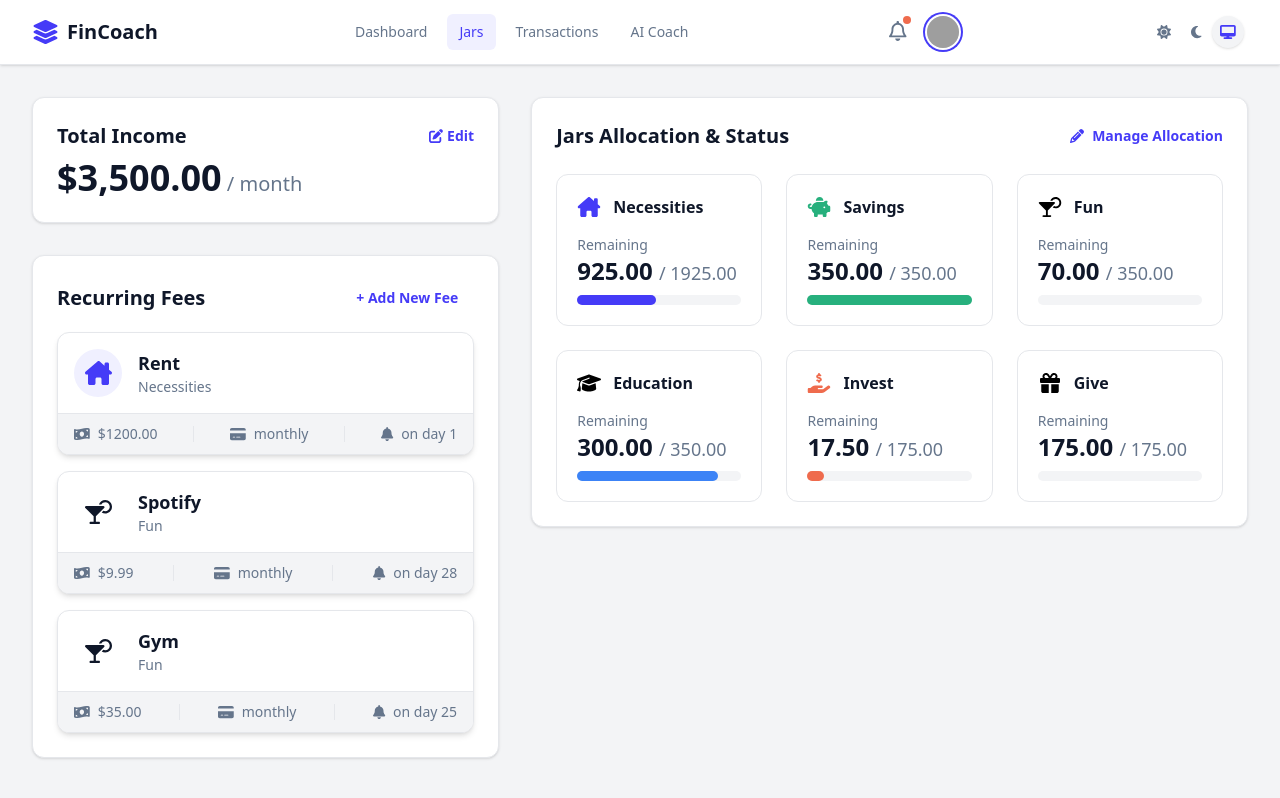
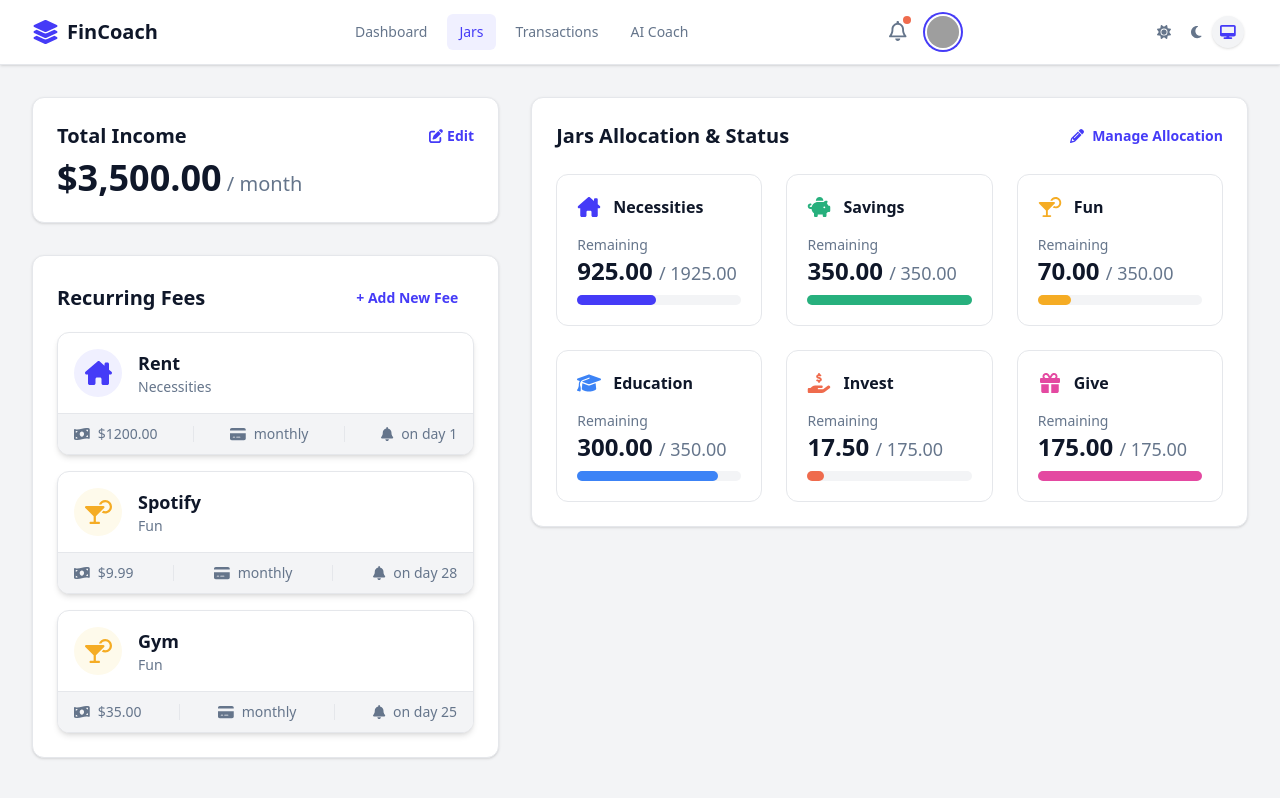
Before and after one commit to HCMUS-HQHuy/VPBANK-HACKATHON, a React (Vite) app: page /jars in a window 1280 px wide. Built offline with nearby package versions, Linux system fonts and the light colour scheme; grey boxes are pictures that could not be loaded.

Commit message:
refactor: update JarsIcon structure and improve color handling in components

```diff
--- a/src/components/dashboard/JarsAllocation.jsx
+++ b/src/components/dashboard/JarsAllocation.jsx
@@ -1,24 +1,19 @@
 import { FontAwesomeIcon } from '@fortawesome/react-fontawesome';
-// CHANGED: Import the data from its new file
-import JarsIcon from '@/utils/JarsIcon'; // Assuming JarsIcon is an object with jar details
+import JarsIcon from '@/utils/JarsIcon';
 
 const JarsAllocation = () => {
     return (
         <>
             <div className="flex justify-between items-center mb-6">
-                {/* CHANGED: Replaced hardcoded colors with theme-aware classes */}
                 <h3 className="text-xl font-bold text-text-primary">Jars Allocation</h3>
                 <a href="#" className="text-sm font-semibold text-text-accent hover:underline">Details »</a>
             </div>
 
             <div className="grid grid-cols-3 gap-y-6 text-center">
-                {/* CHANGED: Destructure 'themeColor' instead of 'background' and 'color' */}
-                {Object.values(JarsIcon).map(({ label, percent, icon, colorLight, color }) => {
-                    const background = `bg-${colorLight}`;
-                    const iconColor =  `text-${color}`;
+                {Object.values(JarsIcon).map(({ label, percent, icon, bgLight, color }) => {
                     return (
                         <div key={label} className="flex flex-col items-center">
-                            <div className={`w-12 h-12 rounded-full flex items-center justify-center ${background} ${iconColor} text-xl`}>
+                            <div className={`w-12 h-12 rounded-full flex items-center justify-center ${bgLight} ${color} text-xl`}>
                                 <FontAwesomeIcon icon={icon} />
                             </div>
 
--- a/src/components/jars/JarsAllocationCard.jsx
+++ b/src/components/jars/JarsAllocationCard.jsx
@@ -2,17 +2,13 @@ import { FontAwesomeIcon } from '@fortawesome/react-fontawesome';
 import { faPencil } from '@fortawesome/free-solid-svg-icons';
 import JarsIcon from '@/utils/JarsIcon';
 
-const JarCard = ({ icon, color, name, remaining, total }) => {
+const JarCard = ({ icon, name, remaining, total, color, bgColor }) => {
   const percentage = remaining * 100 /total;
-  const themeColor = `bg-${color}`;
-  const iconColor =  `text-${color}`;
-  console.log(themeColor);
-  console.log(iconColor);
   return (
     <div className={`relative p-5 border border-border rounded-xl flex flex-col bg-card hover:bg-card-secondary`}>
         <div className="flex justify-between items-center">
             <div className="flex items-center gap-3">
-                <FontAwesomeIcon icon={icon} className={`text-xl w-6 text-center ${iconColor}`}/>
+                <FontAwesomeIcon icon={icon} className={`text-xl w-6 text-center ${color}`}/>
                 <h4 className="font-bold text-text-primary">{name}</h4>
             </div>
         </div>
@@ -24,7 +20,7 @@ const JarCard = ({ icon, color, name, remaining, total }) => {
         </div>
         <div className="mt-2">
             <div className="w-full bg-card-secondary rounded-full h-2.5">
-                <div className={`${themeColor} h-2.5 rounded-full`} style={{ width: `${percentage}%` }}></div>
+                <div className={`${bgColor} h-2.5 rounded-full`} style={{ width: `${percentage}%` }}></div>
             </div>
         </div>
     </div>
@@ -69,11 +65,12 @@ const JarsAllocationCard = () => {
             </a>
         </div>
         <div className="grid grid-cols-1 sm:grid-cols-2 xl:grid-cols-3 gap-6">
-          {Object.values(JarsIcon).map(({ label, icon, color }) => (
+          {Object.values(JarsIcon).map(({ label, icon, color, bg }) => (
             <JarCard
               key={label}
               icon={icon}
               color={color}
+              bgColor={bg}
               name={label}
               remaining={data[label].remaining}
               total={data[label].total} />
--- a/src/components/jars/RecurringFeesCard.jsx
+++ b/src/components/jars/RecurringFeesCard.jsx
@@ -13,16 +13,14 @@ const RecurringFeeItem = ({
     alert,
     icon,
     color,
-    themeColor
+    bgLight
 }) => {
-    const iconColor =  `text-${color}`;
-    const iconBg =  `bg-${themeColor}`;
     return (
         <div className="bg-card border border-border rounded-xl shadow-md text-text-primary overflow-hidden">
             <div className="p-4 flex justify-between items-center">
                 <div className="flex items-center gap-4">
-                    <div className={`w-12 h-12 ${iconBg} rounded-full flex items-center justify-center`}>
-                        <FontAwesomeIcon icon={icon} className={`text-2xl ${iconColor}`} />
+                    <div className={`w-12 h-12 ${bgLight} rounded-full flex items-center justify-center`}>
+                        <FontAwesomeIcon icon={icon} className={`text-2xl ${color}`} />
                     </div>
                     <div>
                         <h3 className="font-bold text-lg text-text-primary">{name}</h3>
@@ -55,7 +53,7 @@ const RecurringFeesCard = () => {
     const mapFeeToCardProps = (fee) => {
         const icon = JarsIcon[fee.target_jar].icon;
         const color = JarsIcon[fee.target_jar].color;
-        const colorLight = JarsIcon[fee.target_jar].colorLight;
+        const bgLight = JarsIcon[fee.target_jar].bgLight;
 
         let alertText = `on day ${fee.pattern_details[0]}`;
         return {
@@ -65,7 +63,7 @@ const RecurringFeesCard = () => {
             jar: fee.target_jar,
             alert: alertText,
             icon: icon,
-            themeColor: colorLight,
+            bgLight: bgLight,
             color: color
         };
     };
--- a/src/utils/JarsIcon.js
+++ b/src/utils/JarsIcon.js
@@ -1,49 +1,67 @@
-import { faHouseChimney, faPiggyBank, faMartiniGlassCitrus, faGraduationCap, faHandHoldingDollar, faGift } from '@fortawesome/free-solid-svg-icons'
+import {
+  faHouseChimney,
+  faPiggyBank,
+  faMartiniGlassCitrus,
+  faGraduationCap,
+  faHandHoldingDollar,
+  faGift
+} from '@fortawesome/free-solid-svg-icons';
 
 const JarsIcon = {
   Necessities: {
     label: 'Necessities',
     percent: '55%',
     icon: faHouseChimney,
-    colorLight: 'primary-light',
-    color: 'primary'
+    bgLight: 'bg-primary-light',
+    bg: 'bg-primary',
+    color: 'text-primary',
+    colorLight: 'text-primary-light'
   },
   Savings: {
     label: 'Savings',
     percent: '10%',
     icon: faPiggyBank,
-    colorLight: 'green-light',
-    color: 'green'
+    bgLight: 'bg-green-light',
+    bg: 'bg-green',
+    color: 'text-green',
+    colorLight: 'text-green-light'
   },
   Fun: {
     label: 'Fun',
     percent: '10%',
     icon: faMartiniGlassCitrus,
-    colorLight: 'yellow-light',
-    color: 'yellow'
+    bgLight: 'bg-yellow-light',
+    bg: 'bg-yellow',
+    color: 'text-yellow',
+    colorLight: 'text-yellow-light'
   },
   Education: {
     label: 'Education',
     percent: '10%',
     icon: faGraduationCap,
-    colorLight: 'blue-light',
-    color: 'blue'
+    bgLight: 'bg-blue-light',
+    bg: 'bg-blue',
+    color: 'text-blue',
+    colorLight: 'text-blue-light'
   },
   Invest: {
     label: 'Invest',
     percent: '10%',
     icon: faHandHoldingDollar,
-    colorLight: 'danger-light',
-    color: 'danger'
+    bgLight: 'bg-danger-light',
+    bg: 'bg-danger',
+    color: 'text-danger',
+    colorLight: 'text-danger-light'
   },
   Give: {
     label: 'Give',
     percent: '5%',
     icon: faGift,
-    colorLight: 'pink-light',
-    color: 'pink'
+    bgLight: 'bg-pink-light',
+    bg: 'bg-pink',
+    color: 'text-pink',
+    colorLight: 'text-pink-light'
   }
 };
 
-
 export default JarsIcon;
```
